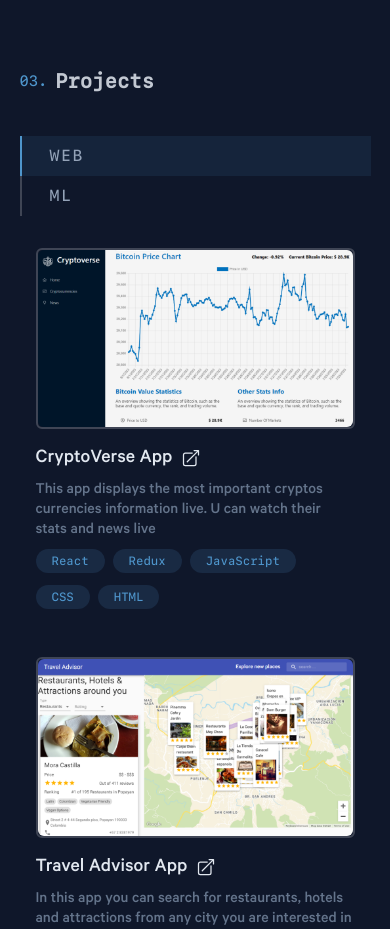
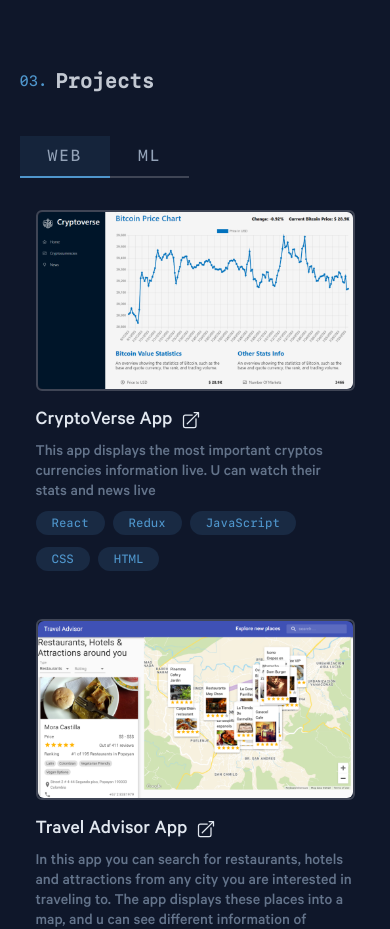
Before and after one commit to PuentesDeByte/00_portfolio_byteBridges, a React (Vite) app: page / in a window 390 px wide. Shown: the part 1220-2149 px from the top of the page. Built offline with nearby package versions, Linux system fonts and the light colour scheme.

Commit message:
small remaining fixings on projects secction

```diff
--- a/src/containers/Projects.jsx
+++ b/src/containers/Projects.jsx
@@ -42,11 +42,12 @@
       <div className="projects-content flex justify-between w-full flex-col md:flex-row">
 
         <div className="projects-selector h-fit">
-          <ul className="gl-txt-main-font h-fit">
+          <ul className="gl-txt-main-font h-fit flex flex-row md:flex-col">
             {
               projectsCategories.map((categorieObj, id) => (
                 <li
-                  className={`py-2 px-7 text-slate-400 tracking-widest border-l-2 ${projectsCategories[id].active ? 'border-[#4F96CC] bg-[#4F96CC]/10' : 'border-white/20'} transition duration-300 prueba`}
+                  className={` border-b-2 md:border-l-2 md:border-b-0
+                  py-2 px-7 w-fit text-slate-400 tracking-widest  ${projectsCategories[id].active ? 'border-[#4F96CC] bg-[#4F96CC]/10' : 'border-white/20'} transition duration-300 prueba`}
                   key={id}
                   id={`li-selector/${id}`}
                   onClick={handleCategoriesSelector}
```
Also changed, not shown: public/images/projects/03_web.png.
